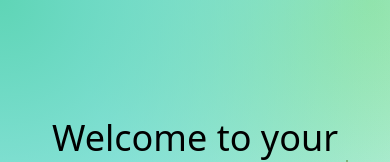
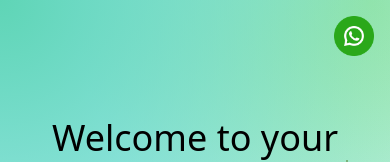
Before and after one commit to francescocori/JourneyToFitness, a Next.js app: page / in a window 390 px wide. Shown: the top 162 px of the page. Built offline with nearby package versions, Linux system fonts and the light colour scheme.

Commit message:
added whatapp cta

```diff
--- a/src/components/About/index.jsx
+++ b/src/components/About/index.jsx
@@ -40,7 +40,7 @@ export default function About() {
               haven't felt anything like this since the time of Daniela.
             </p>
             <div className="pt-4 text-center lg:text-left">
-              <button className="btn btn-primary rounded-full px-6 py-3 text-base font-medium">
+              <button className="btn btn-primary rounded-full px-6 py-3 text-base font-medium w-full sm:w-auto">
                 <a
                   href="https://wa.me/447778628831?text=Lo%20pompi?"
                   target="_blank"
--- a/src/components/Contact/index.tsx
+++ b/src/components/Contact/index.tsx
@@ -16,7 +16,7 @@ export default function Contact() {
               <div className="flex items-start gap-4">
                 <div className="w-12 h-12 flex items-center justify-center flex-shrink-0">
                   <svg
-                    className="w-6 h-6 text-base-content"
+                    className="w-6 h-6 text-primary"
                     fill="none"
                     stroke="currentColor"
                     viewBox="0 0 24 24"
@@ -29,10 +29,10 @@ export default function Contact() {
                     />
                   </svg>
                 </div>
-                <div className="flex items-center justify-center">
+                <div className="flex items-center justify-center mt-3">
                   <a
                     href="mailto:email@example.com"
-                    className="text-base-content  hover:text-primary transition-colors duration-200 mt-2"
+                    className="text-base-content  hover:text-primary transition-colors duration-200"
                   >
                     CarloLoPompa@gmail.com
                   </a>
@@ -43,7 +43,7 @@ export default function Contact() {
               <div className="flex items-start gap-4">
                 <div className="w-12 h-12 flex items-center justify-center flex-shrink-0">
                   <svg
-                    className="w-6 h-6 text-base-content"
+                    className="w-6 h-6 text-primary"
                     fill="none"
                     stroke="currentColor"
                     viewBox="0 0 24 24"
@@ -56,10 +56,10 @@ export default function Contact() {
                     />
                   </svg>
                 </div>
-                <div className="flex items-center justify-center">
+                <div className="flex items-center justify-center mt-3">
                   <a
                     href="tel:+15550000000"
-                    className="text-base-content  hover:text-primary transition-colors duration-200 mt-2"
+                    className="text-base-content  hover:text-primary transition-colors duration-200 "
                   >
                     +1 (555) 000-0000
                   </a>
@@ -70,7 +70,7 @@ export default function Contact() {
               <div className="flex items-start gap-4">
                 <div className="w-12 h-12 flex items-center justify-center flex-shrink-0">
                   <svg
-                    className="w-6 h-6 text-base-content"
+                    className="w-6 h-6 text-primary"
                     fill="none"
                     stroke="currentColor"
                     viewBox="0 0 24 24"
@@ -90,7 +90,7 @@ export default function Contact() {
                   </svg>
                 </div>
                 <div>
-                  <p className="text-base-content/70  mt-2">
+                  <p className="text-base-content/70  mt-3">
                     123 Dinosaur Street, London NSW 2000 AU
                   </p>
                 </div>
--- a/src/components/Features/index.tsx
+++ b/src/components/Features/index.tsx
@@ -37,21 +37,21 @@ const FeatureCard = ({ feature }: FeatureCardProps) => (
 
 const featuresData: Feature[] = [
   {
-    id: "personal-training",
+    id: "1",
     title: "Free Consultation",
     description:
       "Get personalized attention with one-on-one training sessions tailored to your specific fitness goals and needs.",
     icon: "💬",
   },
   {
-    id: "online-training",
+    id: "2",
     title: "We make the plan",
     description:
       "Train from anywhere with our online personal training sessions. Get the same quality guidance through video calls.",
     icon: "📝",
   },
   {
-    id: "bootcamp",
+    id: "3",
     title: "Let's workout",
     description:
       "Join our high-energy group bootcamp sessions for motivation, camaraderie, and intense full-body workouts.",
@@ -62,11 +62,13 @@ const featuresData: Feature[] = [
 export default function Features() {
   return (
     <section className="py-8 sm:py-12 lg:py-20 bg-base bg-primary/10 min-h-screen flex flex-col">
+      <div className="container mx-auto px-4 flex flex-col items-center">
+        <h2 className="text-4xl lg:text-5xl leading-tight text-center lg:text-left text-primary mb-8 sm:mb-12 lg:mb-16">
+          Never been easier
+        </h2>
+      </div>
+
       <div className="container mx-auto px-4 flex flex-col items-center justify-center flex-1">
-        <h2 className="text-2xl sm:text-3xl lg:text-4xl xl:text-5xl leading-tight text-center text-primary mb-8 sm:mb-12 lg:mb-16">
-          Choose Your Training Style
-        </h2>
-
         <div className="grid grid-cols-1 md:grid-cols-3 gap-6 sm:gap-8 lg:gap-12 max-w-6xl mx-auto w-full">
           {featuresData.map((feature) => (
             <FeatureCard key={feature.id} feature={feature} />
--- a/src/components/Hero3/index.tsx
+++ b/src/components/Hero3/index.tsx
@@ -1,4 +1,5 @@
 "use client";
+import Image from "next/image";
 import { useEffect, useRef, useState } from "react";
 
 export default function Hero3() {
@@ -90,6 +91,24 @@ export default function Hero3() {
 
   return (
     <div className="min-h-screen relative overflow-hidden bg-shopify-hero">
+      {/* Fixed WhatsApp Button - Mobile Only */}
+      <a
+        href="https://wa.me/447778628831?text=Lo%20pompi?"
+        target="_blank"
+        rel="noopener noreferrer"
+        className="fixed top-4 right-4 z-50 flex items-center gap-3  md:hidden"
+      >
+        <div className="rounded-full flex items-center justify-center">
+          <Image
+            src="/Images/whatsapp.png"
+            alt="WhatsApp"
+            width={50}
+            height={50}
+            className="w-10 h-10"
+          />
+        </div>
+      </a>
+
       {/* Hero Section */}
       <div className="hero h-[70vh] flex items-center justify-center relative z-10">
         <div className="hero-content text-center max-w-3xl">
@@ -105,7 +124,7 @@ export default function Hero3() {
             </p>
 
             <div className="flex flex-col sm:flex-row gap-4 items-center justify-center">
-              <button className="btn btn-primary rounded-full px-6 py-3 text-base font-medium">
+              <button className="btn btn-primary rounded-full px-6 py-3 text-base font-medium w-full sm:w-auto">
                 <a
                   href="https://wa.me/447778628831?text=Lo%20pompi?"
                   target="_blank"
```
Also changed, not shown: public/Images/whatsapp.png (added).
